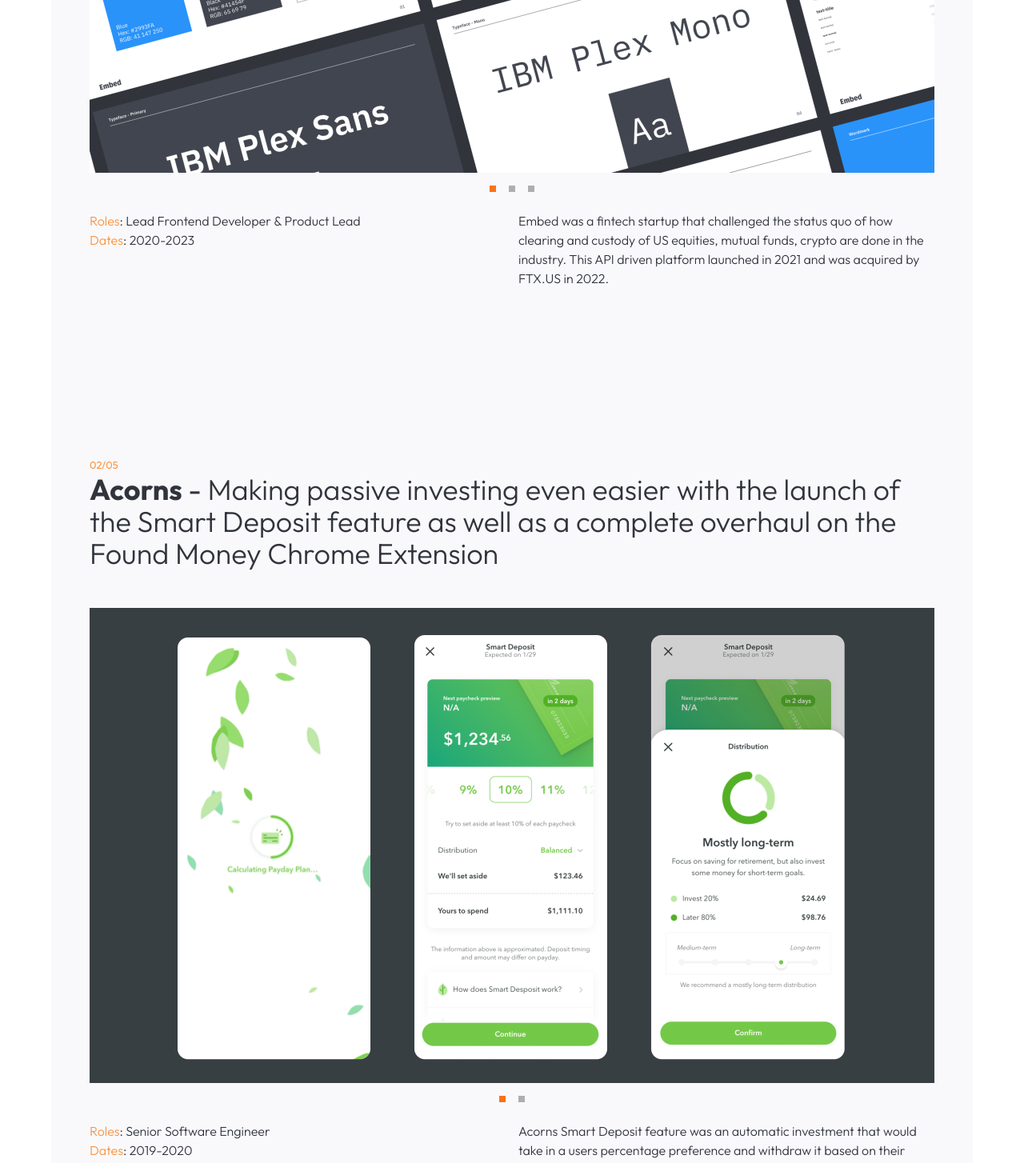
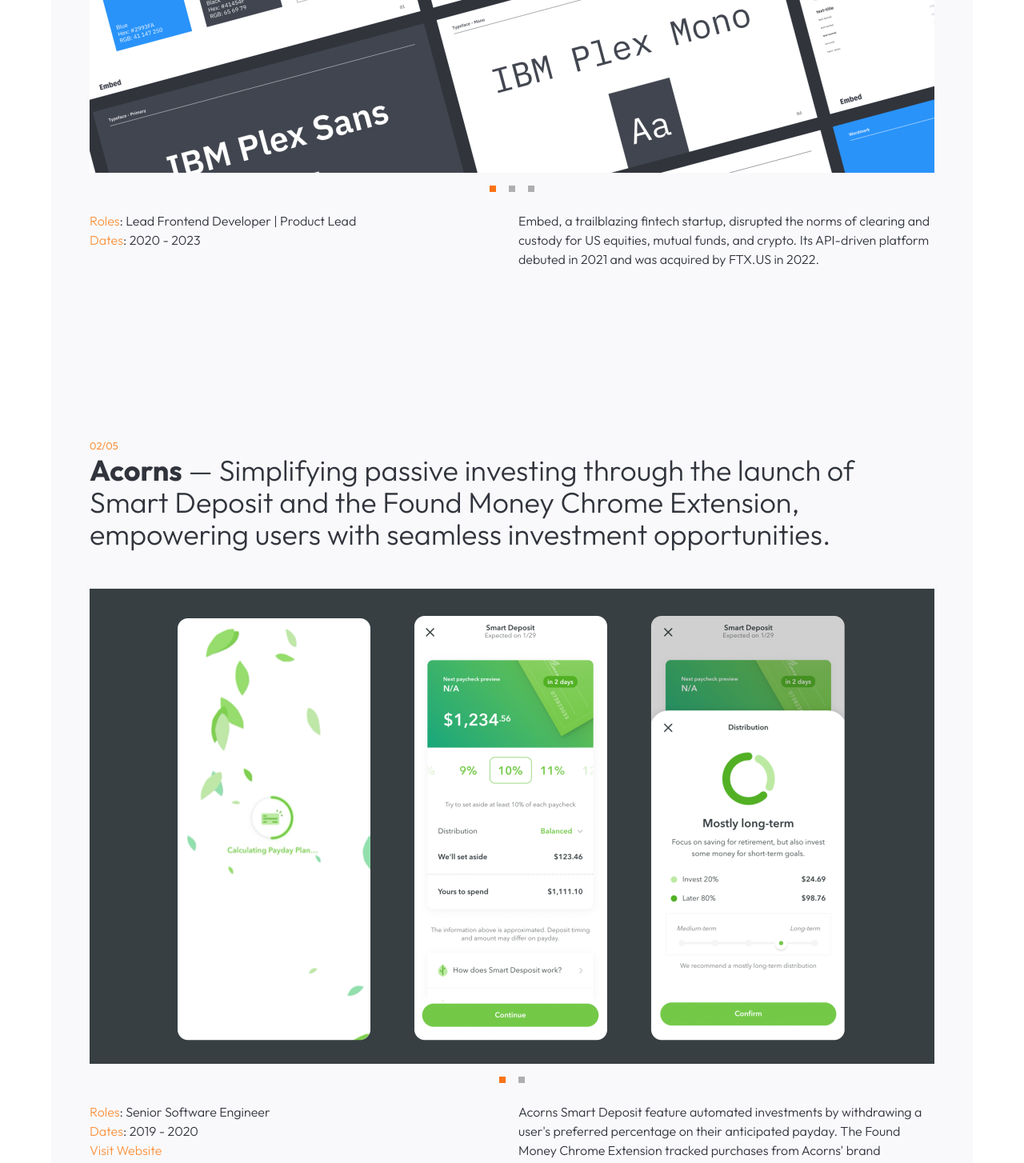
Before and after one commit to topheryoung/hellotopher, a Next.js app: page / in a window 1280 px wide. Shown: the part 1330-2784 px from the top of the page at 80% size. Built offline with nearby package versions, Linux system fonts and the light colour scheme.

Commit message:
Content writing for portfolio items

```diff
--- a/src/app/page.tsx
+++ b/src/app/page.tsx
@@ -10,11 +10,11 @@
 
       <Showcase
         index={{ current: 1, total: 5 }}
-        name="Embed/FTX"
-        header="Building a industry defining clearing & custody platform that transforms the ancient ways by building an event driven API and UI platform for developers by developers"
-        roles="Lead Frontend Developer & Product Lead"
-        dates="2020-2023"
-        desc="Embed was a fintech startup that challenged the status quo of how clearing and custody of US equities, mutual funds, crypto are done in the industry. This API driven platform launched in 2021 and was acquired by FTX.US in 2022."
+        name="Embed/FTX.US"
+        header="Revolutionizing clearing & custody with an event-driven API and dedicated UI platform that modernizes archaic practices, setting new standards in the industry."
+        roles="Lead Frontend Developer | Product Lead"
+        dates="2020 - 2023"
+        desc="Embed, a trailblazing fintech startup, disrupted the norms of clearing and custody for US equities, mutual funds, and crypto. Its API-driven platform debuted in 2021 and was acquired by FTX.US in 2022."
       >
         <Carousel
           slides={[
@@ -37,11 +37,11 @@
       <Showcase
         index={{ current: 2, total: 5 }}
         name="Acorns"
-        header="Making passive investing even easier with the launch of the Smart Deposit feature as well as a complete overhaul on the Found Money Chrome Extension"
+        header="Simplifying passive investing through the launch of Smart Deposit and the Found Money Chrome Extension, empowering users with seamless investment opportunities."
         roles="Senior Software Engineer"
-        dates="2019-2020"
+        dates="2019 - 2020"
         website="https://acorns.com"
-        desc="Acorns Smart Deposit feature was an automatic investment that would take in a users percentage preference and withdraw it based on their anticipated payday. Found Money Chrome Extension was an in-browser bonus earner that would track purchases from Acorns' brand partners"
+        desc="Acorns Smart Deposit feature automated investments by withdrawing a user's preferred percentage on their anticipated payday. The Found Money Chrome Extension tracked purchases from Acorns' brand partners, rewarding users with in-browser bonuses for their transactions."
       >
         <Carousel
           slides={[
@@ -60,11 +60,10 @@
       <Showcase
         index={{ current: 3, total: 5 }}
         name="Gigaphoton"
-        header="Simple and effective fintech logo product that creates a useable, designer friendly source of truth for the Dow 20 and Nasdaw 100 US financial brands"
-        roles="UX/Frontend Developer"
-        dates="2018-2029"
-        website="https://batchgeo.com"
-        desc="Acorns Smart Deposit feature was an automatic investment that would take in a users percentage preference and withdraw it based on their anticipated payday. Found Money Chrome Extension was an in-browser bonus earner that would track purchases from Acorns' brand partners"
+        header="Creating an immersive internal visualization Product Roadmap by harnessing isometric design and leveraging the power of D3.js for a dynamic and engaging user experience."
+        roles="Frontend Developer & UX Designer"
+        dates="2018 - 2019"
+        desc="After architecting their Fabscape UI platform, Gigaphoton contracted me out to build out an interactive, highly visual representation of their product roadmap to be used in a wide array of presentations."
       >
         <Carousel
           slides={[
@@ -83,9 +82,9 @@
       <Showcase
         index={{ current: 4, total: 5 }}
         name="Finicons"
-        header="Simple and effective fintech logo product that creates a useable, designer friendly 'source of truth' resources for the Dow 20 and Nasdaq 100 US financial brands"
+        header="Crafting a sleek and impactful fintech logo product that serves as a reliable and user-friendly resource, providing designers with a 'source of truth' for US financial brands."
         roles="Founder, Designer, & Developer"
-        dates="2023-2023"
+        dates="2023 - Current"
         website="https://topheryoung.github.io/finicons/"
         desc="Finicons is a simple, lightweight app (and future API) that can be used as a design resource for fintech products. Logo searching tends to be a convoluted process and getting them into a product can be time and resource consuming."
       >
@@ -106,11 +105,11 @@
       <Showcase
         index={{ current: 5, total: 5 }}
         name="Batchgeo"
-        header="Launching tiered pricing and iPad native support for a geocoding powerhouse application that has created over 17 million maps from Excel datasets"
+        header="Introduced tiered pricing, iPad native support, and website redesigns to a powerful geocoding application, which has generated over 17 million maps from Excel datasets."
         roles="UX/Frontend Developer"
-        dates="2018-2029"
+        dates="2018 - 2019"
         website="https://batchgeo.com"
-        desc="Acorns Smart Deposit feature was an automatic investment that would take in a users percentage preference and withdraw it based on their anticipated payday. Found Money Chrome Extension was an in-browser bonus earner that would track purchases from Acorns' brand partners"
+        desc="Batchgeo sought expert design and frontend assistance to revamp their website and tiered pricing system. Additionally, we collaborated on implementing a robust search feature for their native applications and single-page application (SPA), enhancing their overall user experience."
       >
         <Carousel
           slides={[
--- a/src/components/header.tsx
+++ b/src/components/header.tsx
@@ -2,7 +2,7 @@
 
 const Header = () => {
   return (
-    <header className="fixed top-0 w-full z-50">
+    <header className="absolute top-0 w-full z-50">
       <div className="flex items-end justify-between max-w-6xl mx-auto px-6">
         <h1 className="flex uppercase basis-1/3 tracking-wider p-6 text-xs">
           Chris <span className="opacity-75 mx-1">Topher</span> Young
--- a/src/components/showcase.tsx
+++ b/src/components/showcase.tsx
@@ -31,7 +31,8 @@
           0{index.current}/0{index.total}
         </small>
         <h1 className="text-4xl">
-          <strong>{name}</strong> - <span className="font-light">{header}</span>
+          <strong>{name}</strong>
+          <span className="font-light"> — {header}</span>
         </h1>
       </div>
       {children}
```
